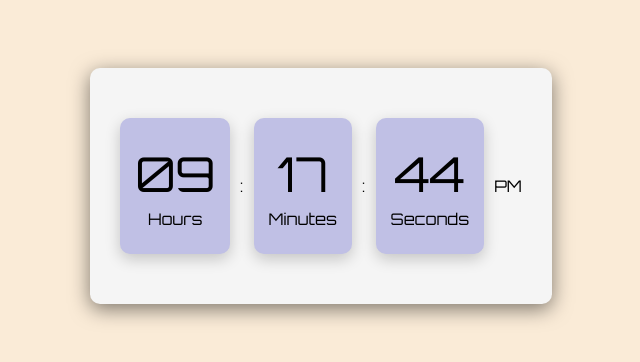
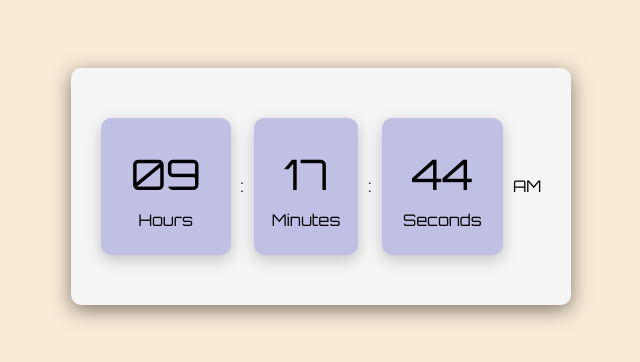
Before and after one commit to McCrony/Digital_Clock, a plain HTML site: page index.html in a window 1280 px wide. Shown: the part 214-576 px from the top of the page, without its empty margins (319-959 px from the left). Drawn offline with Linux system fonts and the light colour scheme.

Commit message:
Final Touch

```diff
--- a/index.html
+++ b/index.html
@@ -34,7 +34,6 @@
         </div>
 
         <div class="am-pm">
-            PM
         </div>
 
     </div>
--- a/script.js
+++ b/script.js
@@ -20,6 +20,9 @@ setInterval(()=>{
 
         if(hours < 12){
             hourElement.textContent = `0${hours}`;
+            am_pmElement.textContent = 'AM';
+        }else{
+            am_pmElement.textContent = 'PM';
         }
 
         if(minutes < 10){
@@ -27,6 +30,7 @@ setInterval(()=>{
         }
 
         if(seconds < 10){
-            secElementElement.textContent = `0${seconds}`;
+            secElement.textContent = `0${seconds}`;
         }
+
 }, 1000)
--- a/styles.css
+++ b/styles.css
@@ -36,5 +36,6 @@ body{
 }
 
 .hours #hrs, .minutes #min, .seconds #secs {
-    font-size: 3rem;
+    font-size: 42px;
+    padding: 5px 15px;
 }
```
